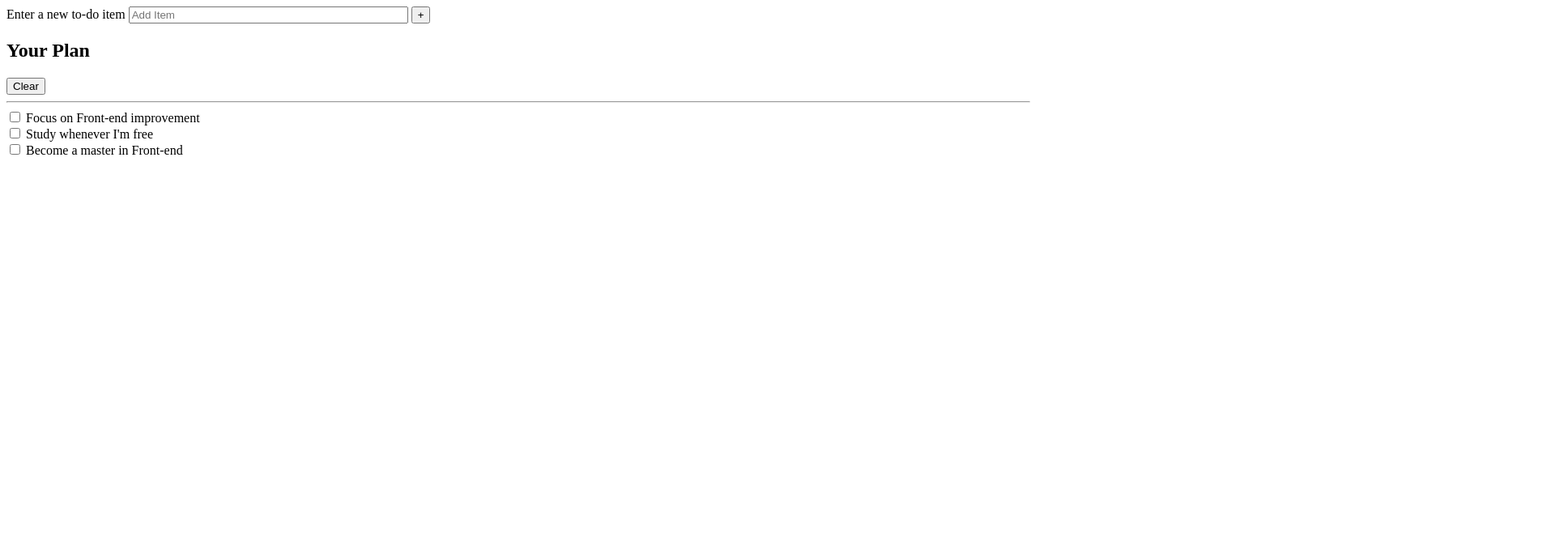
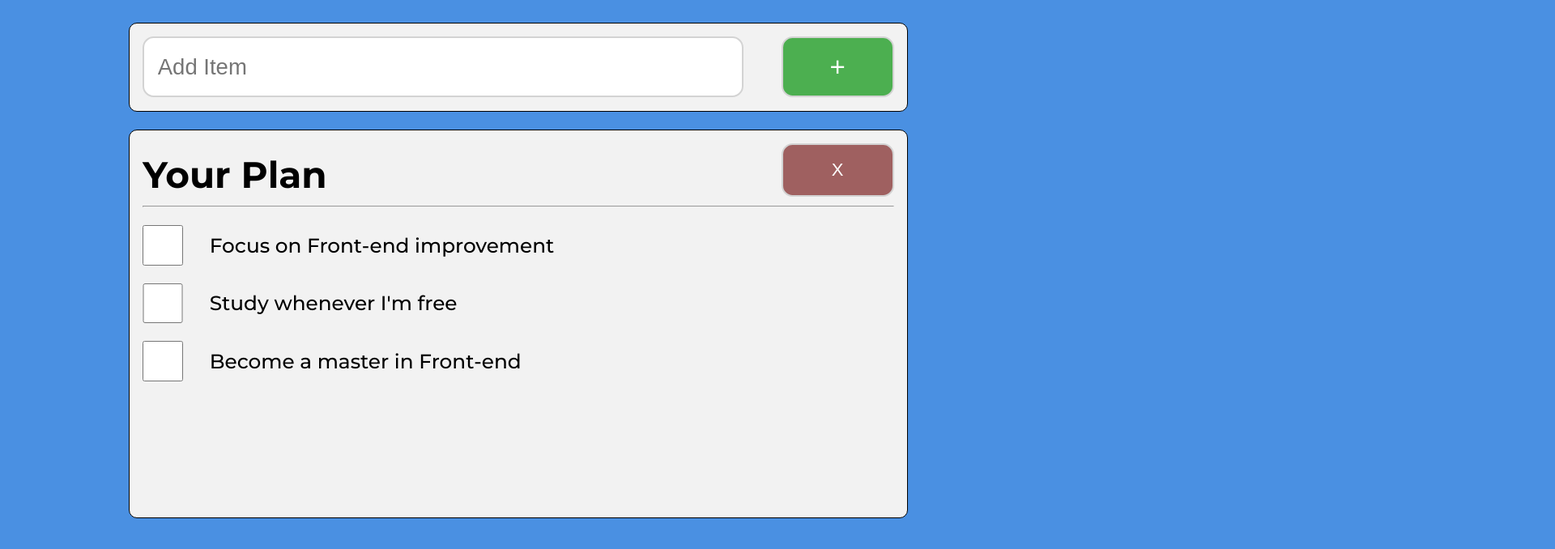
Before and after one commit to dinhhieu110/planner_mobile, a plain HTML site: page index.html in a window 1280 px wide. Shown: the top 678 px of the page at 81% size, 1920 px wide, since content can reach past the window. Drawn offline with Linux system fonts and the light colour scheme.

Commit message:
[Planner-2] Adding styles

```diff
--- a/index.html
+++ b/index.html
@@ -3,6 +3,14 @@
   <head>
     <meta charset="UTF-8" />
     <meta name="viewport" content="width=device-width, initial-scale=1.0" />
+    <link rel="stylesheet" href="dist/css/style.min.css" />
+    <link rel="preconnect" href="https://fonts.googleapis.com" />
+    <link rel="preconnect" href="https://fonts.gstatic.com" crossorigin />
+    <link
+      href="https://fonts.googleapis.com/css2?family=Montserrat:ital,wght@0,100..900;1,100..900&display=swap"
+      rel="stylesheet"
+    />
+    <script src="js/main.js" type="module"></script>
     <title>Planner</title>
   </head>
   <body>
@@ -31,7 +39,7 @@
         </form>
       </section>
       <section class="listContainer">
-        <div class="listTile">
+        <div class="listTitle">
           <h1>Your Plan</h1>
           <button
             id="clearItem"
@@ -40,7 +48,7 @@
             aria-label="Remove all items from the list"
             tabindex="0"
           >
-            Clear
+            X
           </button>
         </div>
         <hr />
--- /dev/null
+++ b/sass/_base.scss
@@ -0,0 +1,52 @@
+$default-font-color: #000;
+$background-color: #4a90e2;
+$container-bg-color: #f2f2f2;
+$container-border-color: #000;
+$textbox-border-color: lightgray;
+$button-text-color: #fff;
+$button-hover-color: #000;
+$add-button-color: #4caf50;
+$clear-button-color: #9f6060;
+
+@mixin mq($size) {
+  @media only screen and (min-width: $size) {
+    @content;
+  }
+}
+
+@function rem($pixels, $context: 16) {
+  @return ($pixels / $context) * 1rem;
+}
+
+* {
+  margin: 0;
+  padding: 0;
+  box-sizing: border-box;
+}
+
+html,
+body {
+  font-size: rem(16);
+  font-family: 'Montserrat', sans-serif;
+  font-weight: 500;
+  color: $default-font-color;
+  width: 100%;
+  min-height: 100%;
+  @include mq(768px) {
+    font-size: rem(22);
+  }
+}
+
+body {
+  padding: rem(20);
+  background: $background-color;
+}
+
+section {
+  background-color: $container-bg-color;
+  width: 90%;
+  max-width: rem(700);
+  margin: auto;
+  border: rem(1) solid $container-border-color;
+  border-radius: 10px;
+}
--- /dev/null
+++ b/sass/_listContainer.scss
@@ -0,0 +1,50 @@
+.listContainer {
+  min-height: 60vh;
+  padding: rem(12);
+
+  .listTitle {
+    display: flex;
+    justify-content: space-between;
+    align-items: flex-end;
+    margin-bottom: rem(8);
+
+    button {
+      font-size: rem(16);
+      background: $clear-button-color;
+      padding: 0 rem(4);
+
+      @include mq(768px) {
+        padding: 0 rem(8);
+      }
+    }
+
+    hr {
+      width: 100%;
+    }
+  }
+
+  .item {
+    display: flex;
+    justify-content: flex-start;
+    align-items: center;
+    padding-top: rem(16);
+
+    input[type='checkbox'] {
+      text-align: center;
+      width: rem(32);
+      height: rem(32);
+      min-width: rem(36);
+      min-height: rem(36);
+      cursor: pointer;
+      margin-right: rem(24);
+    }
+
+    input[type='checkbox']:focus + label {
+      text-decoration: underline;
+    }
+  }
+
+  label {
+    font-size: rem(18);
+  }
+}
--- /dev/null
+++ b/sass/_newItemEntry.scss
@@ -0,0 +1,40 @@
+@import './base';
+.newItemEntry {
+  position: sticky;
+  top: 0;
+  margin-bottom: rem(16);
+  padding: rem(12);
+
+  form {
+    display: flex;
+    justify-content: space-between;
+
+    label {
+      position: absolute;
+      left: rem(10000);
+    }
+
+    input[type='text'] {
+      width: 80%;
+      font-size: rem(20);
+      border: rem(2) solid $textbox-border-color;
+      border-radius: rem(10);
+      padding: rem(12);
+      outline: none;
+    }
+
+    input[type='text']:focus,
+    input[type='text']:hover {
+      box-shadow: rem(4) rem(2) rem(5) #000;
+    }
+
+    button {
+      font-size: rem(20);
+      background: $add-button-color;
+      padding: rem(12);
+      @include mq(768px) {
+        font-size: rem(24);
+      }
+    }
+  }
+}
--- /dev/null
+++ b/sass/_sharedClasses.scss
@@ -0,0 +1,20 @@
+@import './base';
+.button {
+  width: 15%;
+  min-width: rem(48);
+  min-height: rem(48);
+  color: $button-text-color;
+  border: rem(2) solid $textbox-border-color;
+  border-radius: rem(10);
+  outline: none;
+}
+
+.button:hover {
+  cursor: pointer;
+}
+
+.button:hover,
+.button:focus {
+  filter: brightness(120%);
+  box-shadow: rem(4) rem(2) rem(5) #000;
+}
--- /dev/null
+++ b/sass/style.scss
@@ -0,0 +1,4 @@
+@import './base';
+@import './sharedClasses';
+@import './newItemEntry';
+@import './listContainer';
```
Also changed, not shown: dist/css/style.min.css (added), 1 other file.
